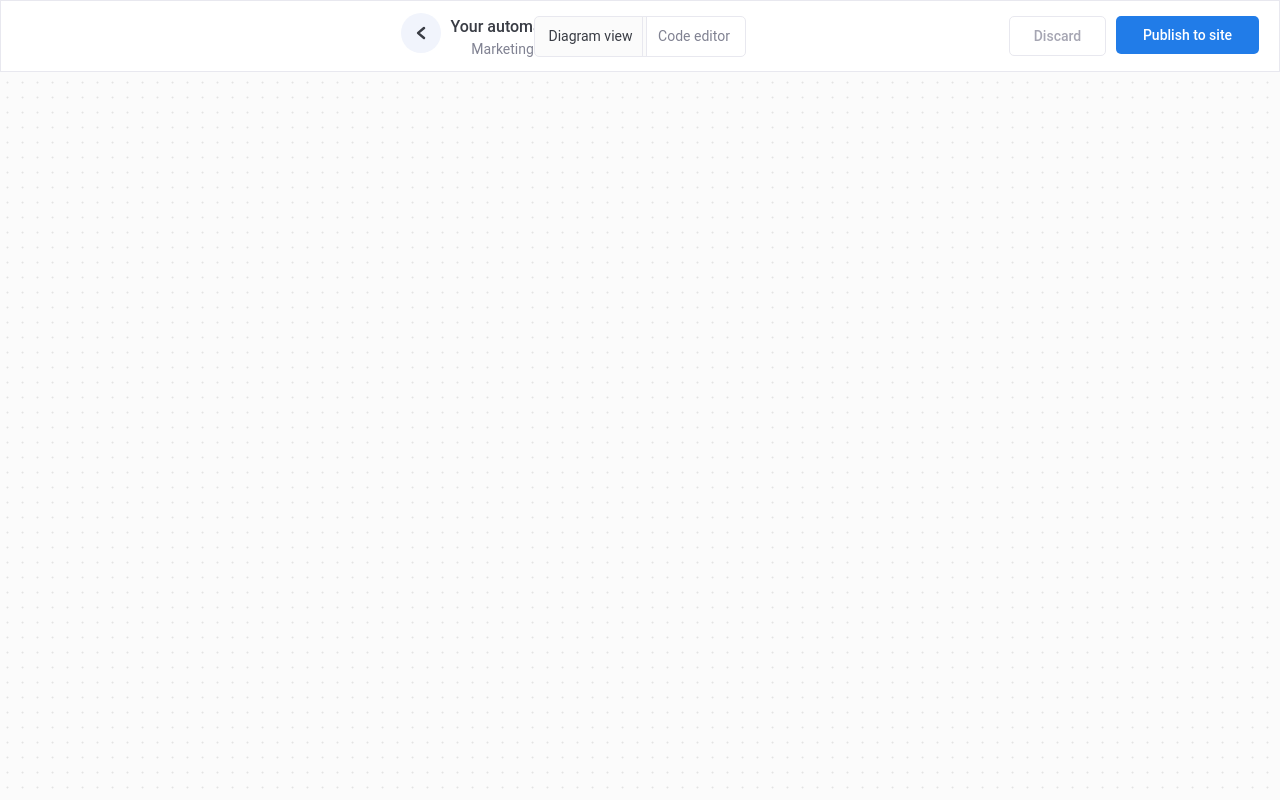
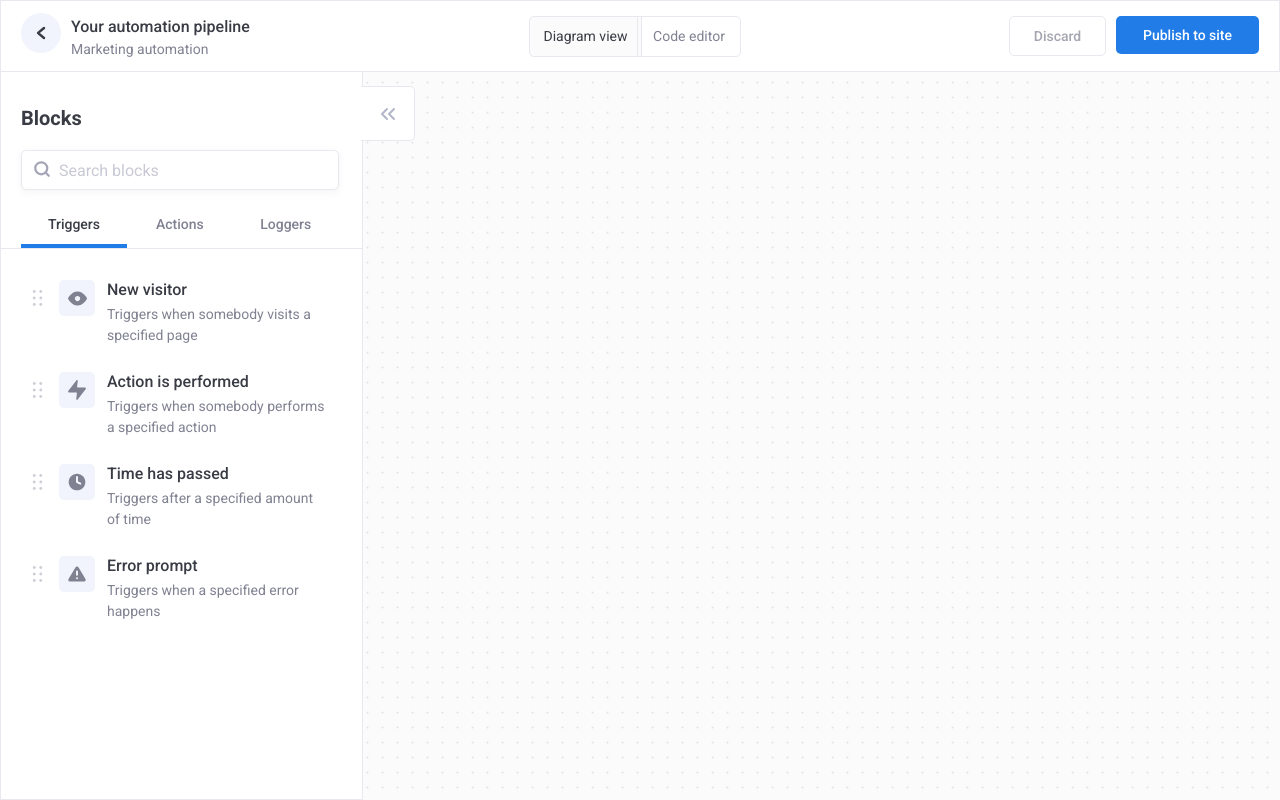
Before and after one commit to Jcript-coder/React-flowy, a React (Create React App) app: page / in a window 1280 px wide. Built offline with nearby package versions, Linux system fonts and the light colour scheme.

Commit message:
rendered the leftCard component

```diff
--- a/public/index.html
+++ b/public/index.html
@@ -15,6 +15,7 @@
       user's mobile device or desktop. See https://developers.google.com/web/fundamentals/web-app-manifest/
     -->
     <link rel="manifest" href="%PUBLIC_URL%/manifest.json" />
+    <link href="https://fonts.googleapis.com/css?family=Roboto:400,500,700&display=swap" rel="stylesheet" defer="">
     <!--
       Notice the use of %PUBLIC_URL% in the tags above.
       It will be replaced with the URL of the `public` folder during the build.
--- a/src/App.js
+++ b/src/App.js
@@ -1,12 +1,13 @@
 import logo from './logo.svg';
-import './App.css';
+
 import NavBar from './components/NavBar';
+import LeftCard from './components/LeftCard';
 
 function App() {
   return (
     <div className="App">
         <NavBar />
-
+        <LeftCard />
     </div>
   );
 }
--- a/src/components/LeftCard.js
+++ b/src/components/LeftCard.js
@@ -19,20 +19,25 @@ const LeftCard =()=>{
             </div>
             <div id="blocklist">
                 <div class="blockelem create-flowy noselect">
-                        <input type="hidden" name='blockelemtype' class="blockelemtype" value="1"/>
+                    <input type="hidden" name="blockelemtype" class="blockelemtype" value="1"/>
                         <div class="grabme">
                             <img src="assets/grabme.svg"/>
+                        </div>
+                    <div class="blockin">
+                        <div class="blockico">
+                        <span></span>
+                        <img src="assets/eye.svg"/>
                         </div>
                         <div class="blocktext">
                             <p class="blocktitle">New visitor</p>
                             <p class="blockdesc">Triggers when somebody visits a specified page</p>
                         </div>
                     </div>
+                </div>
                 <div class="blockelem create-flowy noselect">
-                        <input type="hidden" name='blockelemtype' class="blockelemtype" value="2"/>
+                    <input type="hidden" name="blockelemtype" class="blockelemtype" value="2"/>
                     <div class="grabme">
                         <img src="assets/grabme.svg"/>
-                        </div>
                     </div>
                     <div class="blockin">
                         <div class="blockico">
@@ -45,7 +50,41 @@ const LeftCard =()=>{
                         </div>
                     </div>
                 </div>
+                <div class="blockelem create-flowy noselect">
+                    <input type="hidden" name="blockelemtype" class="blockelemtype" value="3"/>
+                    <div class="grabme">
+                    <img src="assets/grabme.svg"/>
+                    </div>
+                    <div class="blockin">
+                        <div class="blockico">
+                            <span></span>
+                            <img src="assets/time.svg"/>
+                        </div>
+                        <div class="blocktext">
+                        <p class="blocktitle">Time has passed</p>
+                        <p class="blockdesc">Triggers after a specified amount of time</p>
+                        </div>
+                    </div>
+                </div>
+                <div class="blockelem create-flowy noselect">
+                    <input type="hidden" name='blockelemtype' class="blockelemtype" value="4"/>
+                    <div class="grabme">
+                        <img src="assets/grabme.svg"/>
+                    </div>
+                    <div class="blockin">
+                        <div class="blockico">
+                            <span></span>
+                            <img src="assets/error.svg"/>
+                        </div>
+                        <div class="blocktext">
+                            <p class="blocktitle">Error prompt</p>
+                            <p class="blockdesc">Triggers when a specified error happens</p>
+                        </div>
+                    </div>
+                    </div>
+            </div>
         </div>
         </>
     )
 }
+export default LeftCard;
```
Lines whose indentation alone changed are shown as unchanged.
